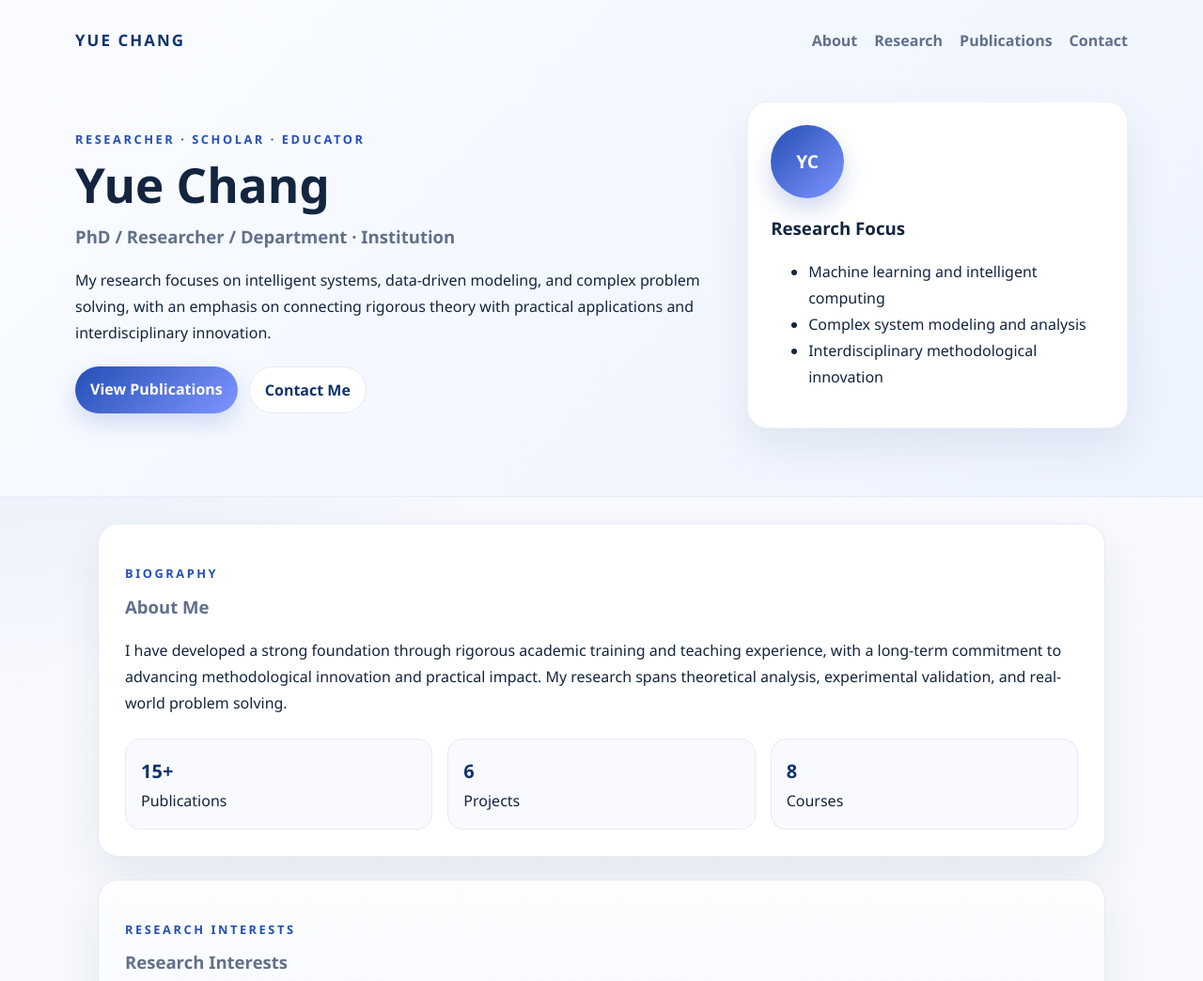
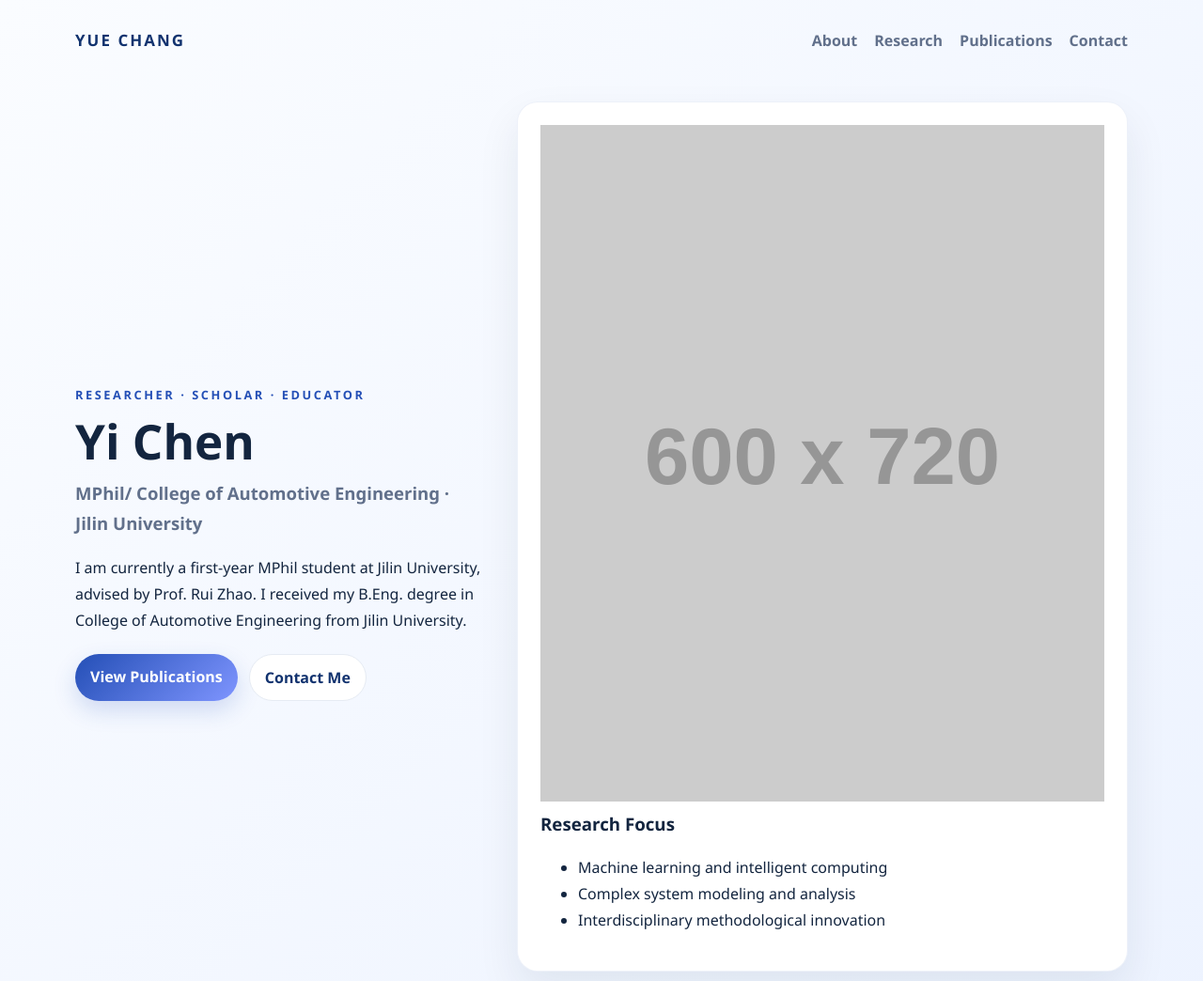
Before and after one commit to jluchenyi123/personal-web, a plain HTML site: page index.html in a window 1280 px wide. Shown: the top 1044 px of the page at 94% size. Drawn offline with Linux system fonts and the light colour scheme; placeholder pictures from the web are drawn by us.

Commit message:
Update index.html

```diff
--- a/index.html
+++ b/index.html
@@ -25,11 +25,10 @@
       <section class="hero-content" id="top">
         <div class="hero-text">
           <p class="eyebrow">Researcher · Scholar · Educator</p>
-          <h1>Yue Chang</h1>
-          <h2>PhD / Researcher / Department · Institution</h2>
+          <h1>Yi Chen</h1>
+          <h2>MPhil/ College of Automotive Engineering · Jilin University</h2>
           <p>
-            My research focuses on intelligent systems, data-driven modeling, and complex problem solving,
-            with an emphasis on connecting rigorous theory with practical applications and interdisciplinary innovation.
+            I am currently a first-year MPhil student at Jilin University, advised by Prof. Rui Zhao. I received my B.Eng. degree in College of Automotive Engineering from Jilin University.
           </p>
           <div class="hero-actions">
             <a class="btn primary" href="#publications">View Publications</a>
@@ -37,14 +36,19 @@
           </div>
         </div>
 
-        <div class="hero-card">
-          <div class="avatar">YC</div>
+        <div class="hero-card photo-card">
+          <img
+            src="https://via.placeholder.com/600x720.png?text=Your+Photo"
+            alt="Profile photo"
+          />
+          <div class="photo-caption">
             <h3>Research Focus</h3>
             <ul>
               <li>Machine learning and intelligent computing</li>
               <li>Complex system modeling and analysis</li>
               <li>Interdisciplinary methodological innovation</li>
             </ul>
+          </div>
         </div>
       </section>
     </header>
```
Lines whose indentation alone changed are shown as unchanged.
